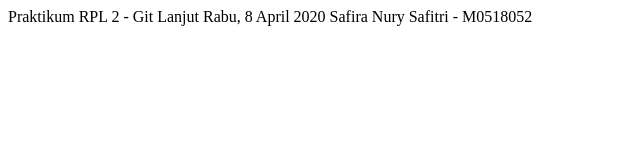
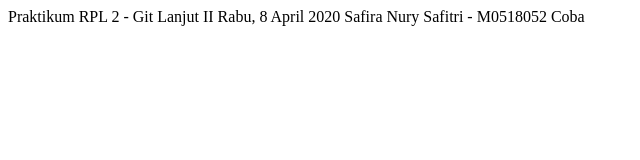
Before and after one commit to safirasafitri/PRAK2RPL, a plain HTML site: page index.html in a window 1280 px wide. Shown: the whole page, without its empty margins (0-640 px from the left). Drawn offline with Linux system fonts and the light colour scheme.

Commit message:
edit file index.html

```diff
--- a/index.html
+++ b/index.html
@@ -1,10 +1,11 @@
 <!DOCTYPE html>
 <html>
     <head>
-        Praktikum RPL 2 - Git Lanjut
+        Praktikum RPL 2 - Git Lanjut II
     </head>
     <body>
         Rabu, 8 April 2020
         Safira Nury Safitri - M0518052
+        Coba
     </body>
 </html>
```
